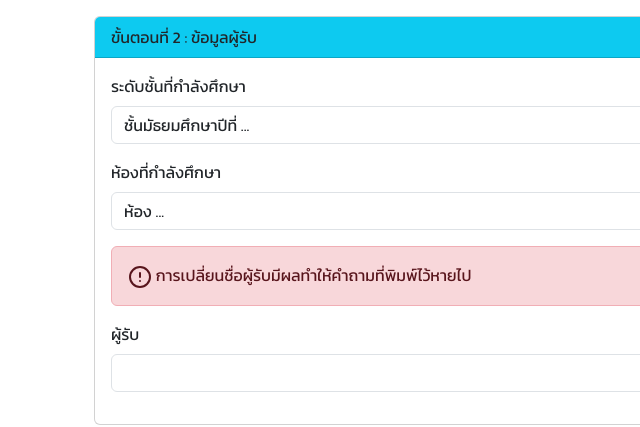
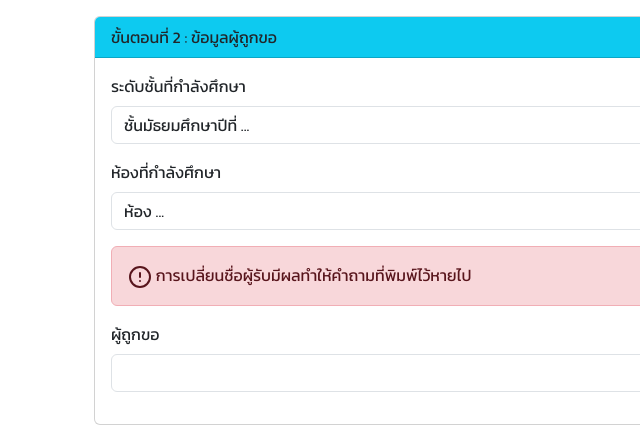
Before and after one commit to councilpcshsst/councilpcshsst.github.io, a plain HTML site: page songrak_form.html in a window 1280 px wide. Shown: the part 713-1140 px from the top of the page, 0-640 px from the left. Drawn offline with nearby package versions, Linux system fonts and the light colour scheme; some packages are replaced by stand-ins of ours; a script that the page names is missing.

Commit message:
* Edit wrong message

```diff
--- a/songrak_form.html
+++ b/songrak_form.html
@@ -108,7 +108,7 @@
     <div class="container my-3">
       <div class="container-sm">
         <div class="card">
-          <div class="card-header bg-info text-dark">ขั้นตอนที่ 2 : ข้อมูลผู้รับ</div>
+          <div class="card-header bg-info text-dark">ขั้นตอนที่ 2 : ข้อมูลผู้ถูกขอ</div>
           <div class="card-body">
             <div class="mb-3">
               <label for="class_recieve" class="form-label">ระดับชั้นที่กำลังศึกษา</label>
@@ -136,7 +136,7 @@
                 <i data-feather="alert-circle"></i> การเปลี่ยนชื่อผู้รับมีผลทำให้คำถามที่พิมพ์ไว้หายไป
               </div>
             <div class="mb-3">
-              <label for="recieve_name" class="form-label">ผู้รับ</label>
+              <label for="recieve_name" class="form-label">ผู้ถูกขอ</label>
               <select name="RECIEVE_NAME" id="recieve_name" class="form-control">
               </select>
             </div>
```
